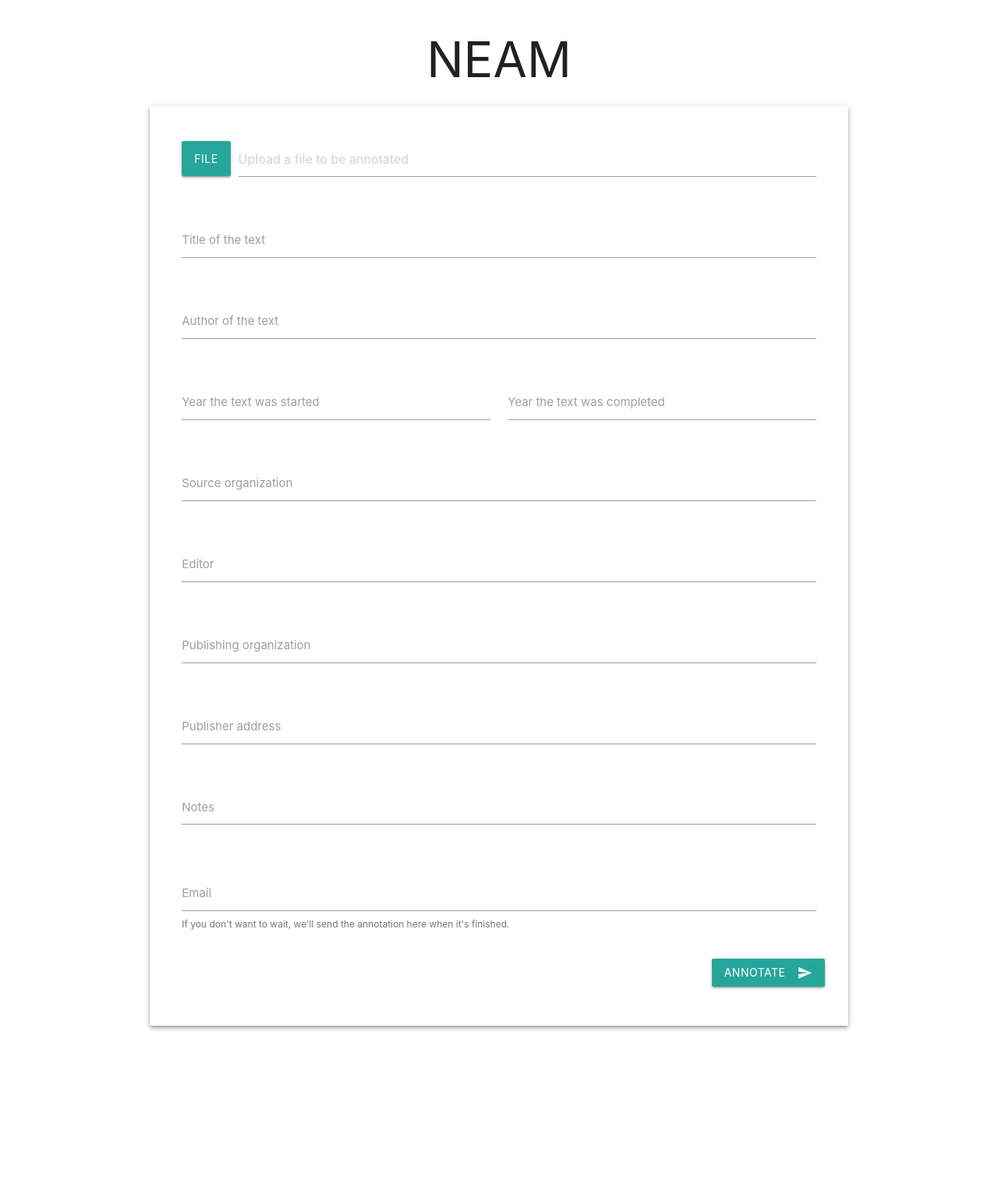
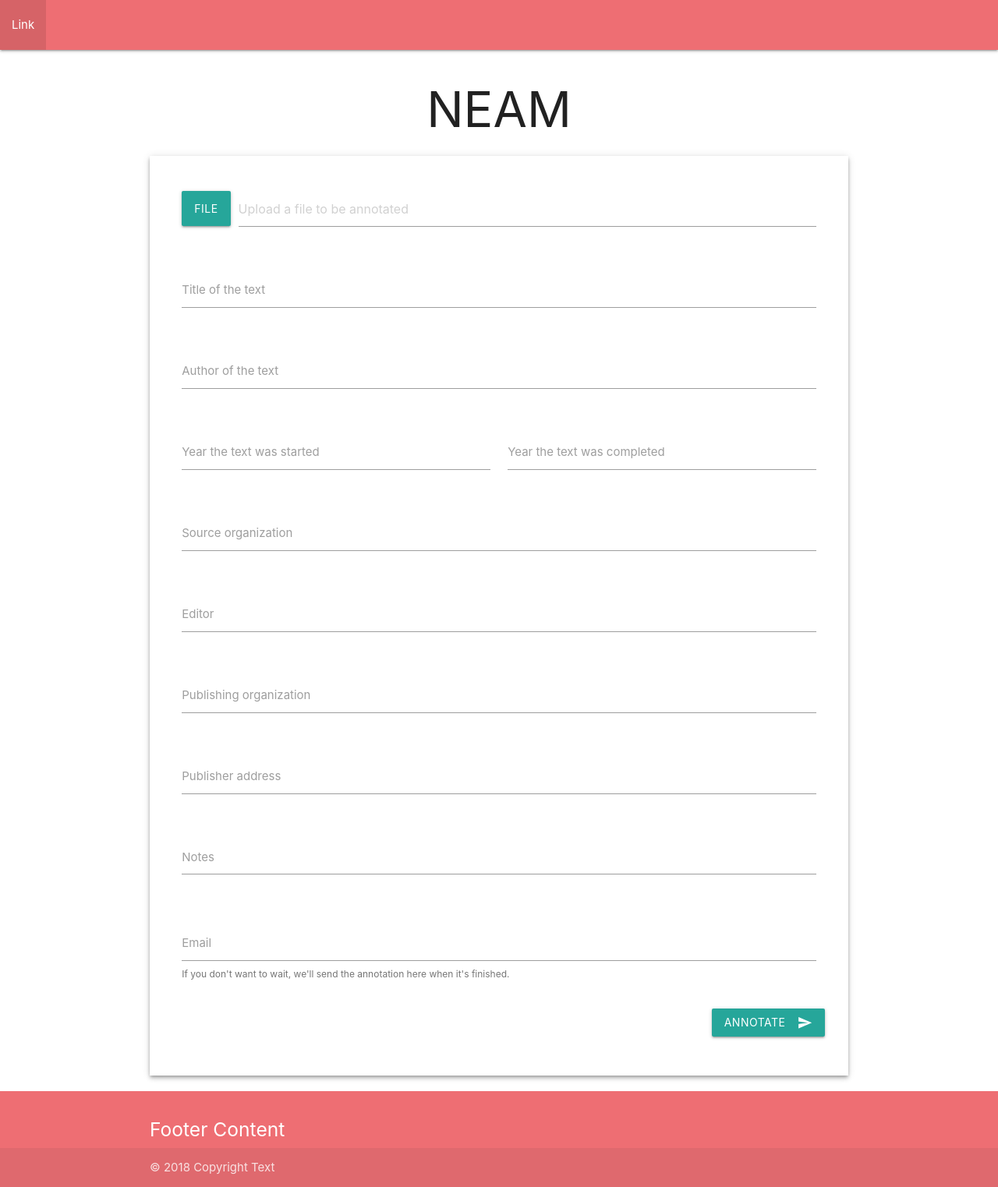
Before and after one commit to Linguistics575/neam, a Flask app: page / in a window 1280 px wide. Shown: the whole page at 78% size. Before the commit the page ends 1322 px from the top, so only its background shows below. Run offline with Flask 2, Linux system fonts and the light colour scheme; parts of the project's set-up code (start-up, migrations or seed data) failed here and were passed over; some libraries are stand-ins or nearby versions.

Commit message:
Add header and footer to web app

```diff
--- a/neam/python/app/templates/layout.html
+++ b/neam/python/app/templates/layout.html
@@ -11,19 +11,19 @@
         <link href="{{ url_for('static', filename='css/style.css') }}" rel="stylesheet" />
     </head>
     <body>
-        <!-- <nav>
+        <nav>
             <div class="nav-wrapper">
                 <ul id="nav-mobile" class="left hide-on-med-and-down">
                     <li><a>Link</a></li>
                 </ul>
             </div>
-        </nav> -->
+        </nav>
 
         <div class="container">
             {% block content %}{% endblock %}
         </div>
 
-        <!-- <footer class="page-footer">
+        <footer class="page-footer">
             <div class="container">
                 <h5>Footer Content</h5>
             </div>
@@ -32,7 +32,7 @@
                     © 2018 Copyright Text
                 </div>
             </div>
-        </footer> -->
+        </footer>
 
         <!-- Materialize JS -->
         <script src="https://cdnjs.cloudflare.com/ajax/libs/materialize/1.0.0-beta/js/materialize.min.js"></script>
```
